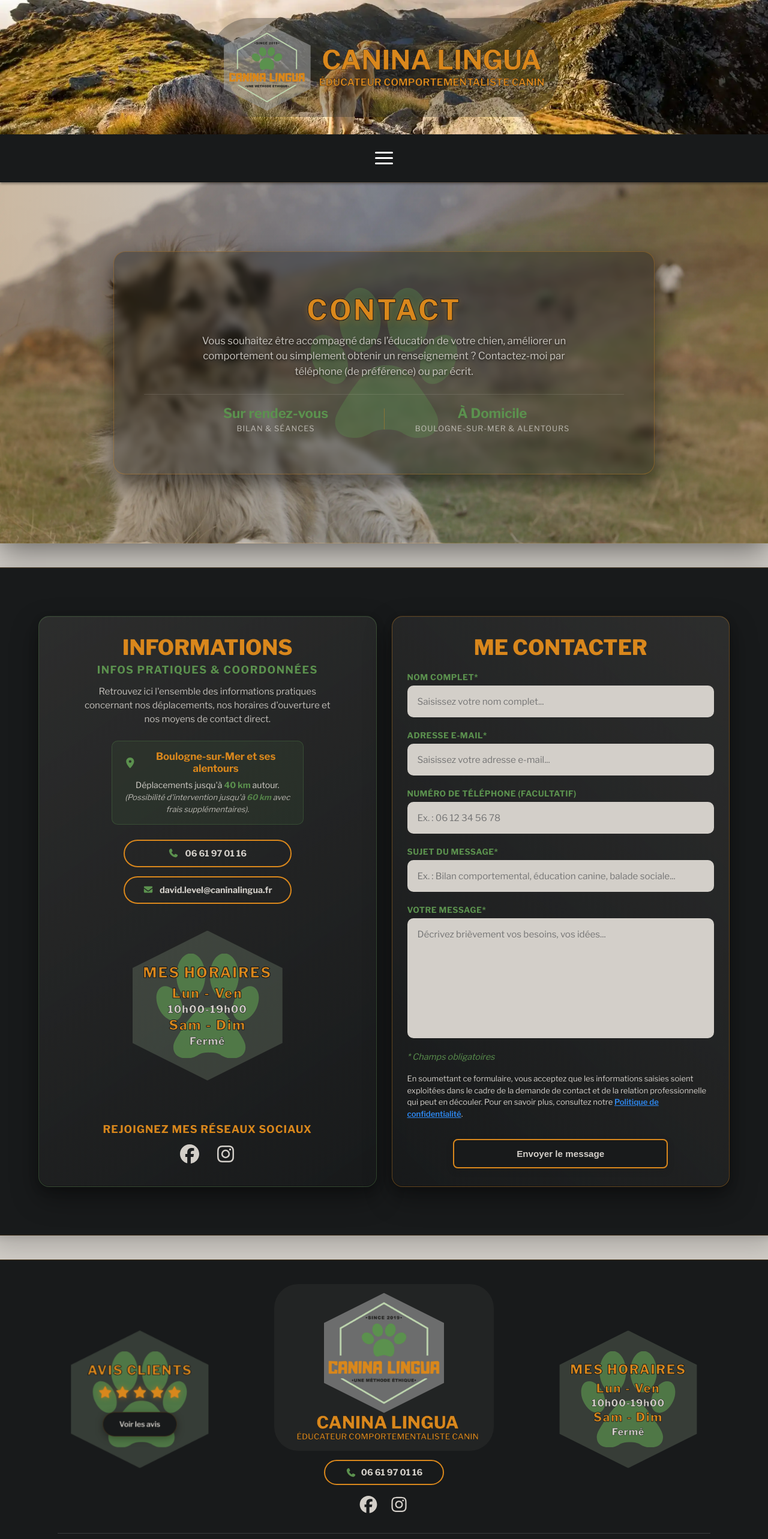
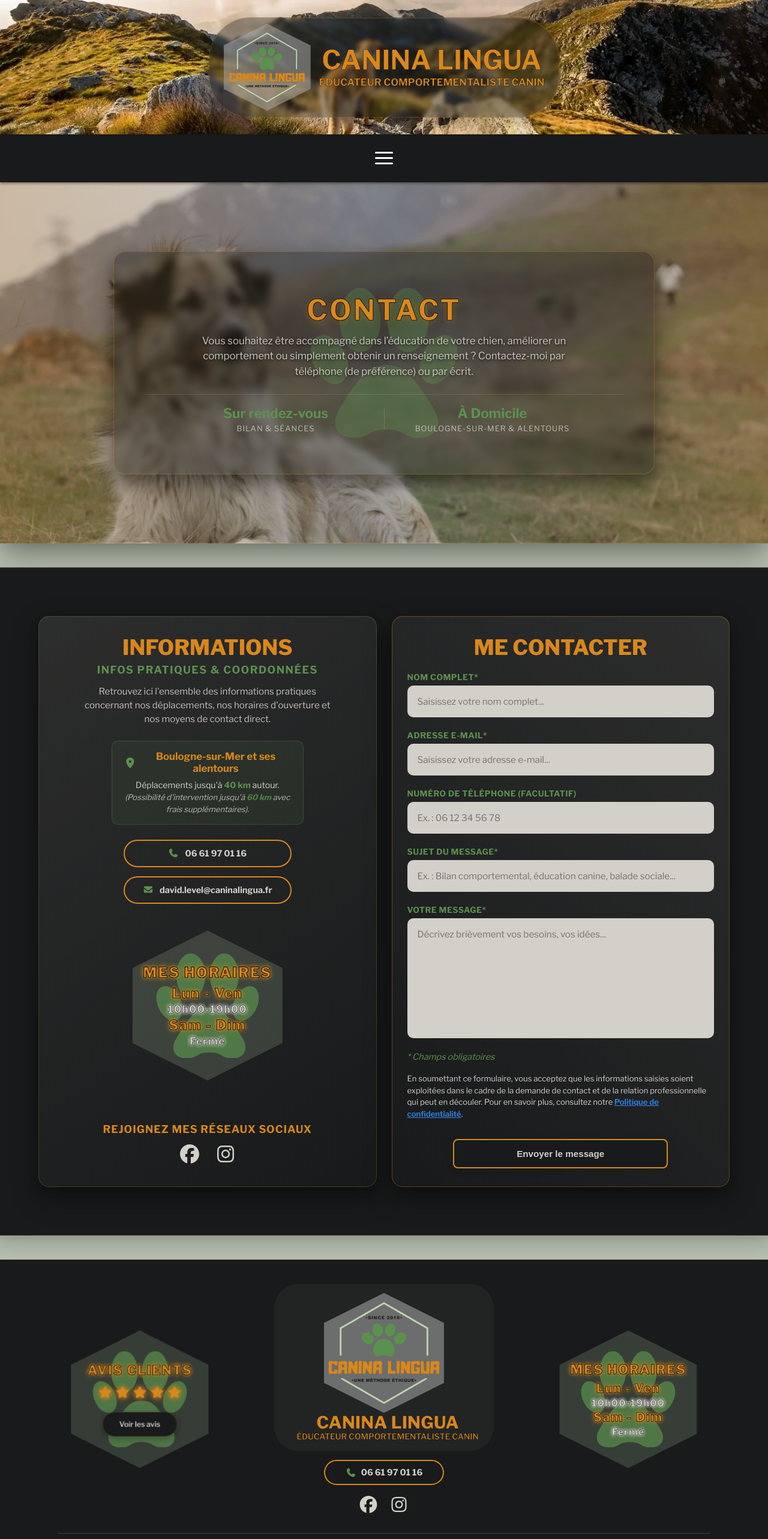
Before and after one commit to CaninaLingua/Canina-Lingua, a React (Vite) app: page /contact in a window 1280 px wide. Shown: the top 2566 px of the page at 60% size. Built offline with nearby package versions, Linux system fonts and the light colour scheme.

Commit message:
another wave of changes and fixes

```diff
--- a/src/components/PhotoItem.jsx
+++ b/src/components/PhotoItem.jsx
@@ -22,7 +22,7 @@ function PhotoItem({ file }) {
             <div className="zoom-animation">
                 <img
                     src={file.webContentLink}
-                    alt={`CaninaLingua_${file.name}`}
+                    alt={`Canina_Lingua_${file.name}`}
                     className="photos-gallery-image"
                     onError={(e) => {
                         e.target.src = file.webContentLink;
--- a/src/css/About.css
+++ b/src/css/About.css
@@ -45,23 +45,7 @@
     transform: translate(0, 0);
 }
 
-.zoom-animation {
-    width: 100%;
-    opacity: 0;
-    transform: scale(0.1);
-    filter: blur(4px);
-
-    transition:
-        opacity 1s ease-out,
-        transform 0.8s ease-out,
-        filter 0.8s ease-out;
-}
-
-.zoom-animation.visible {
-    opacity: 1;
-    transform: scale(1);
-    filter: blur(0);
-}
+
 
 
 /********************************
--- a/src/css/App.css
+++ b/src/css/App.css
@@ -38,5 +38,5 @@ body{
     position: relative;
     overflow : hidden;
     min-height:80vh;
-    background: var(--color-white);
+    background: #bbc4b4;
 }
--- a/src/css/Contact.css
+++ b/src/css/Contact.css
@@ -46,23 +46,6 @@
     transform: translate(0, 0);
 }
 
-.zoom-animation {
-    width: 100%;
-    opacity: 0;
-    transform: scale(0.1);
-    filter: blur(4px);
-
-    transition:
-        opacity 1s ease-out,
-        transform 0.8s ease-out,
-        filter 0.8s ease-out;
-}
-
-.zoom-animation.visible {
-    opacity: 1;
-    transform: scale(1);
-    filter: blur(0);
-}
 
 
 /* Alert entrance animation */
@@ -480,6 +463,9 @@
     letter-spacing: 2px;
     font-weight: 800;
     z-index: 10;
+    text-shadow:
+        0 0 5px var(--color-gold),
+        0 0 10px var(--color-gold);
 }
 
 .contact-infos-schedules-hours {
@@ -495,6 +481,9 @@
     -webkit-text-stroke: 1px var(--color-dark-gray);
     letter-spacing: 2px;
     font-weight: 800;
+    text-shadow:
+        0 0 5px var(--color-gold),
+        0 0 10px var(--color-gold);
 }
 
 .contact-infos-schedules-h3 {
@@ -503,6 +492,9 @@
     font-weight: 800;
     -webkit-text-stroke: 0.6px var(--color-dark-gray);
     letter-spacing: 1px;
+    text-shadow:
+        0 0 5px var(--color-white),
+        0 0 6px var(--color-white);
 }
 
 /***** Social Media Section ******/
--- a/src/css/Footer.css
+++ b/src/css/Footer.css
@@ -120,6 +120,9 @@
     letter-spacing: 2px;
     font-weight: 800;
     z-index: 10;
+    text-shadow:
+        0 0 5px var(--color-gold),
+        0 0 10px var(--color-gold);
 }
 
 .footer-stars {
@@ -129,8 +132,13 @@
     font-size: 1.4rem;
     margin-bottom: 18px;
     z-index: 10;
-    -webkit-text-stroke: 1px var(--color-dark-gray);
-    filter: drop-shadow(0 0px 6px #d9871c8a);
+
+}
+
+.footer-stars svg {
+    filter:
+        drop-shadow(0 0 5px rgba(217, 135, 28, 0.6))
+        drop-shadow(0 0 6px rgba(217, 135, 28, 0.8));
 }
 
 .footer-reviews-btn {
@@ -361,6 +369,9 @@
     letter-spacing: 2px;
     font-weight: 800;
     z-index: 10;
+    text-shadow:
+        0 0 5px var(--color-gold),
+        0 0 10px var(--color-gold);
 }
 
 .footer-schedules-hours {
@@ -376,6 +387,9 @@
     -webkit-text-stroke: 1px var(--color-dark-gray);
     letter-spacing: 2px;
     font-weight: 800;
+    text-shadow:
+        0 0 5px var(--color-gold),
+        0 0 10px var(--color-gold);
 }
 
 .footer-schedules-h3 {
@@ -384,6 +398,9 @@
     font-weight: 800;
     -webkit-text-stroke: 0.6px var(--color-dark-gray);
     letter-spacing: 1px;
+    text-shadow:
+        0 0 5px var(--color-white),
+        0 0 6px var(--color-white);
 }
 
 /**************************
--- a/src/css/Header.css
+++ b/src/css/Header.css
@@ -94,14 +94,23 @@
 
 /* Logo background */
 .header-banner-container .logo {
+    display: flex;
+    align-items: center;
     padding: 25px 50px;
+    gap: 0;
 
     border-radius: 70px;
 
-    display: flex;
-    align-items: center;
 
-    background-color: #3535345d;
+
+    background: rgba(24, 26, 27, 0.4);
+    backdrop-filter: blur(3px);
+    border: 1px solid rgba(217, 135, 28, 0.25);
+
+    box-shadow:
+        0 8px 30px rgba(0, 0, 0, 0.25),
+        inset 0 1px 0 rgba(255, 255, 255, 0.08);
+
 }
 
 /* Hexagonal image background */
--- a/src/css/Home.css
+++ b/src/css/Home.css
@@ -48,23 +48,6 @@
     transform: translate(0, 0);
 }
 
-.zoom-animation {
-    width: 100%;
-    opacity: 0;
-    transform: scale(0.1);
-    filter: blur(4px);
-
-    transition:
-        opacity 1s ease-out,
-        transform 0.8s ease-out,
-        filter 0.8s ease-out;
-}
-
-.zoom-animation.visible {
-    opacity: 1;
-    transform: scale(1);
-    filter: blur(0);
-}
 
 /* Animations */
 @keyframes home-map-lightbox-fade {
--- a/src/css/Photos.css
+++ b/src/css/Photos.css
@@ -52,9 +52,9 @@
     filter: blur(4px);
 
     transition:
-        opacity 1s ease-out,
-        transform 0.5s ease-out,
-        filter 0.8s ease-out;
+        opacity 0.7s ease-out,
+        transform 0.4s ease-out,
+        filter 0.6s ease-out;
 }
 
 .zoom-animation.visible {
--- a/src/css/Services.css
+++ b/src/css/Services.css
@@ -47,24 +47,6 @@
 .fade-in-side-right.visible {
     opacity: 1;
     transform: translate(0, 0);
-}
-
-.zoom-animation {
-    width: 100%;
-    opacity: 0;
-    transform: scale(0.1);
-    filter: blur(4px);
-
-    transition:
-        opacity 1s ease-out,
-        transform 0.8s ease-out,
-        filter 0.8s ease-out;
-}
-
-.zoom-animation.visible {
-    opacity: 1;
-    transform: scale(1);
-    filter: blur(0);
 }
 
 /********************************
@@ -660,6 +642,10 @@
 #services-main-contact:focus-visible {
     outline: 3px solid var(--color-green);
     outline-offset: 4px;
+}
+
+.service-card [id^="service-contact-"] {
+    align-self: flex-end;
 }
 
 /********************************
```
